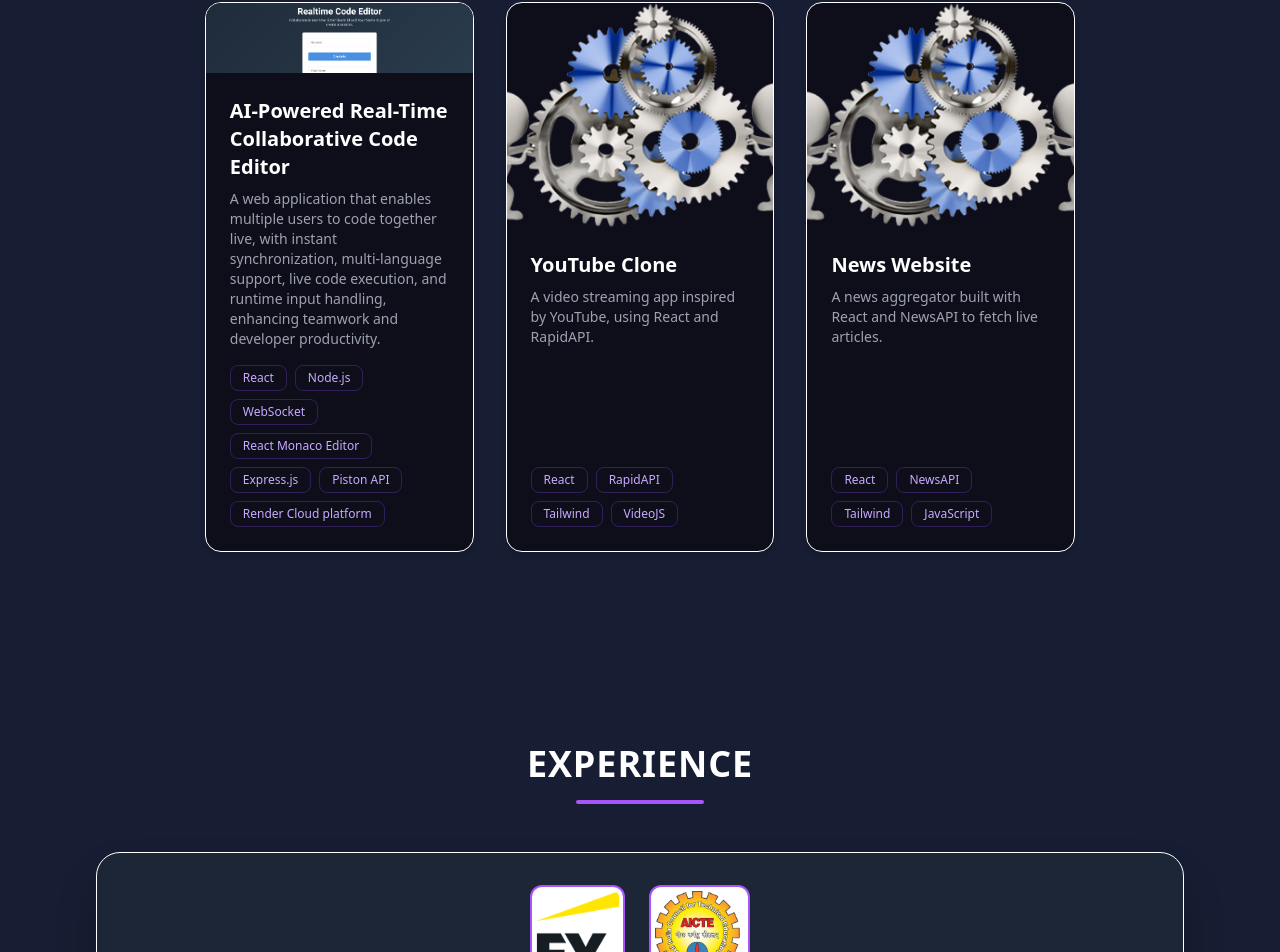
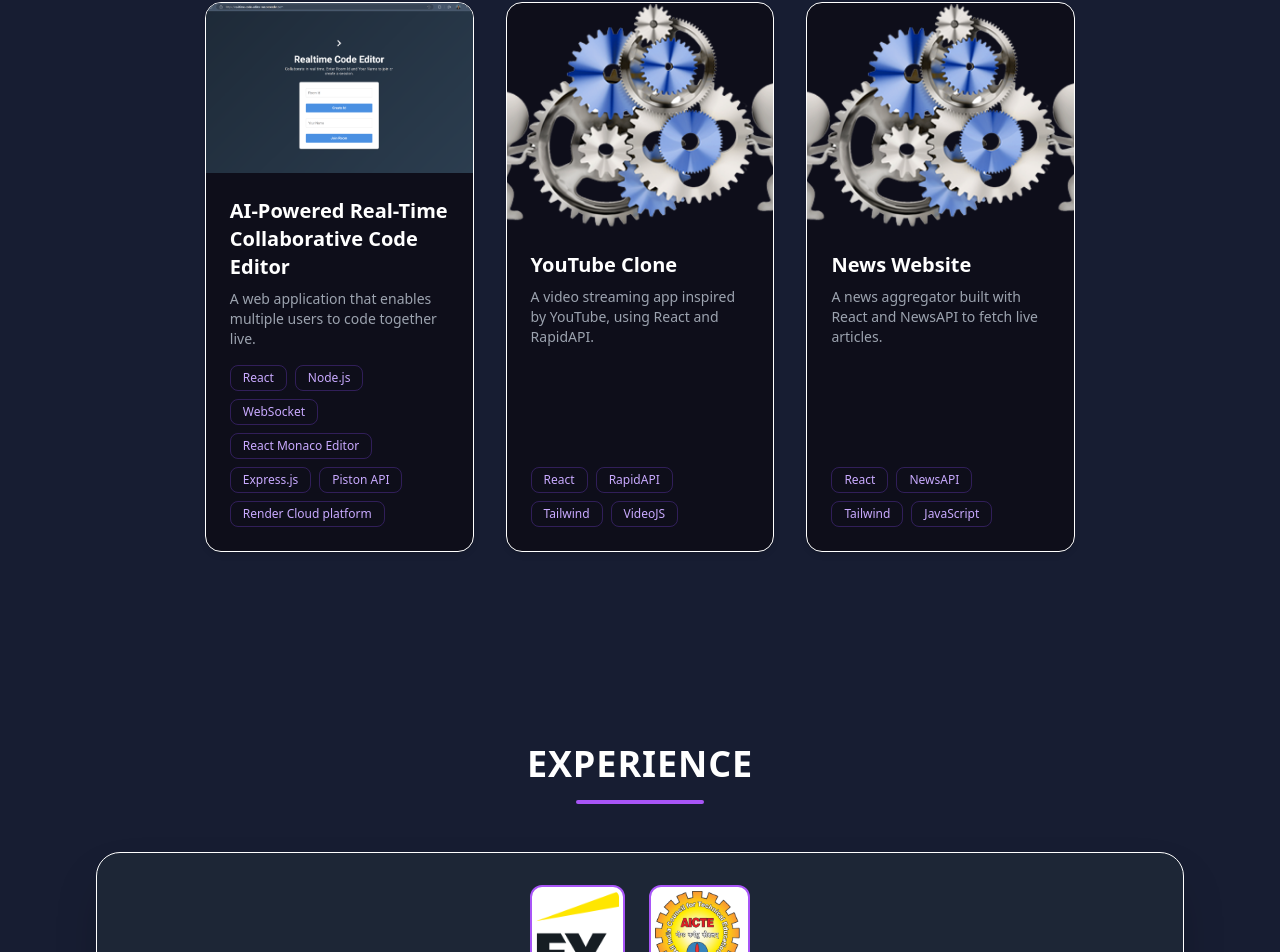
Before and after one commit to amankumar-source/portfolio, a React (Vite) app: page / in a window 1280 px wide. Shown: the part 1876-2828 px from the top of the page. Built offline with nearby package versions, Linux system fonts and the light colour scheme.

Commit message:
Update Projects.jsx

```diff
--- a/src/components/Navbar/Projects/Projects.jsx
+++ b/src/components/Navbar/Projects/Projects.jsx
@@ -9,7 +9,7 @@ const ProjectsInfo = [
   {
     title: "AI-Powered Real-Time Collaborative Code Editor",
     description:
-      "A web application that enables multiple users to code together live, with instant synchronization, multi-language support, live code execution, and runtime input handling, enhancing teamwork and developer productivity.",
+      "A web application that enables multiple users to code together live.",
     tags: [
       "React",
       "Node.js",
```
